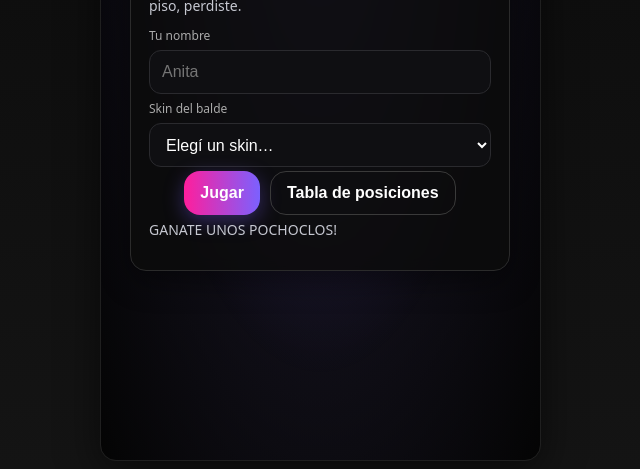
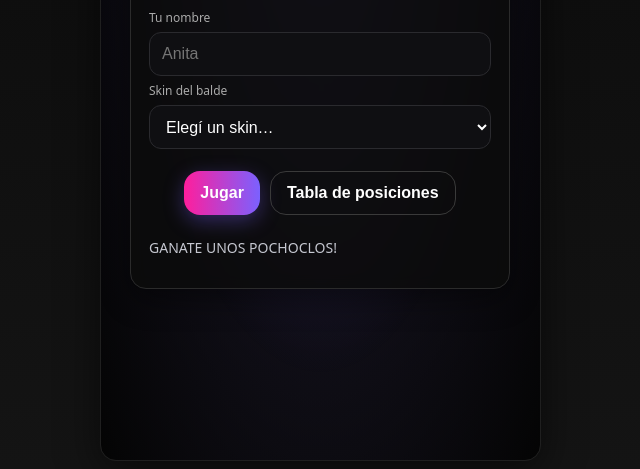
Before and after one commit to GB-Films/Agarra-Pochoclos, a plain HTML site: page index.html in a window 1280 px wide. Shown: the part 331-800 px from the top of the page, without its empty margins (320-960 px from the left). Drawn offline with Linux system fonts and the light colour scheme.

Commit message:
Update style.css

```diff
--- a/style.css
+++ b/style.css
@@ -40,7 +40,7 @@ canvas { position:absolute;inset:0;width:100%;height:100%;touch-action:none; }
 .btn { cursor:pointer;border:none;border-radius:14px;padding:25px 25px;font-weight:800; }
 .btn-primary { background:linear-gradient(90deg,var(--pink),var(--violet));color:#fff; }
 .btn-outline { background:transparent;color:#fff;border:1px solid #3a3a3a; }
-.center { display:flex;justify-content:center;align-items:center;gap:10px;flex-wrap:wrap; }
+.center { display:flex;justify-content:center;align-items:center;gap:10px;padding:18px;flex-wrap:wrap; }
 
 .toast {
   position:absolute;left:50%;transform:translateX(-50%);bottom:10px;
```
